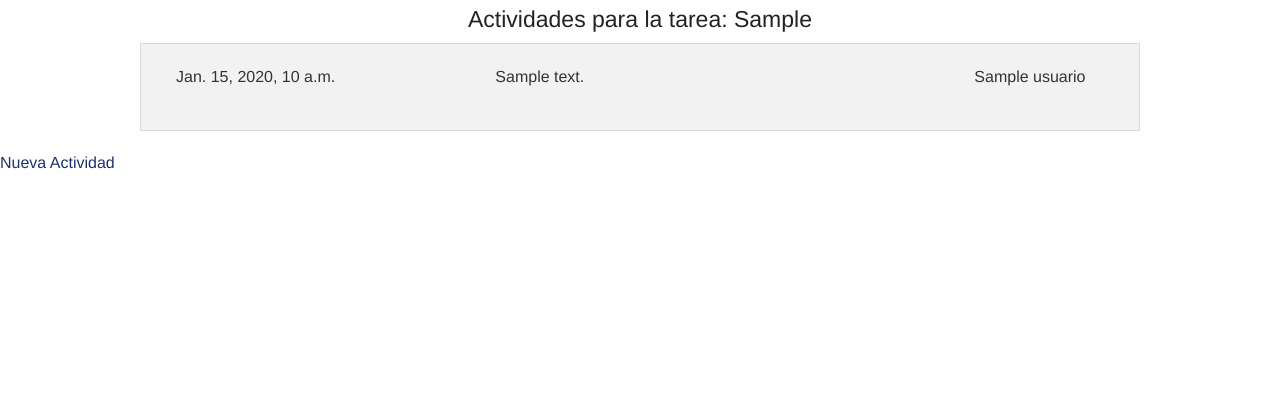
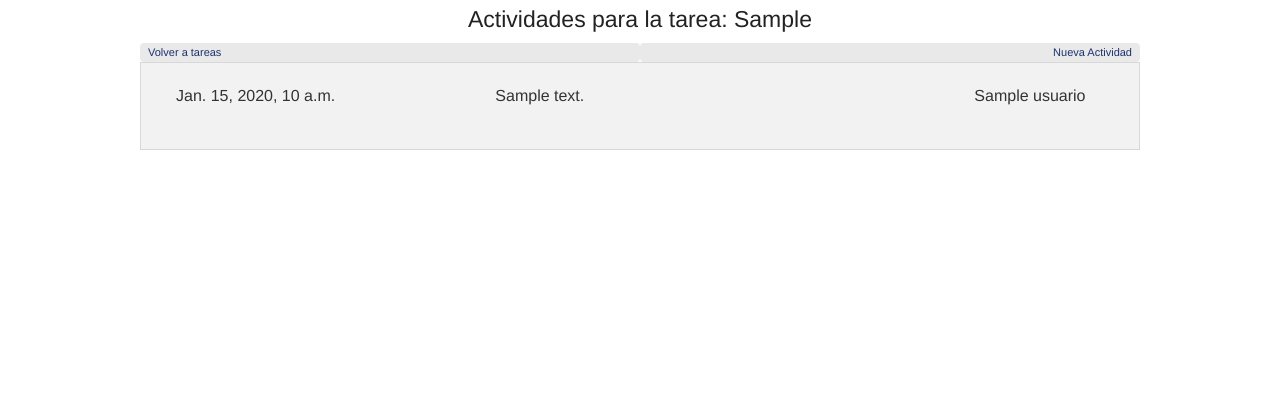
Before and after one commit to manuelmercado/memorize, a Django app: template actividades/templates/lista_actividades.html in a window 1280 px wide. Shown: the top 420 px of the page. Run offline with Django 3.2, Linux system fonts and the light colour scheme; the template is opened without the code that fills it: most values are stand-ins (such as "Sample title", 1, 10 or a date in 2020).

Commit message:
link a tareas

```diff
--- a/actividades/templates/lista_actividades.html
+++ b/actividades/templates/lista_actividades.html
@@ -9,6 +9,14 @@
 </head>
 <body>
 	<h4 class="text-center">Actividades para la tarea: {{tarea_t}}</h4>
+	<div class="row">
+		<div class="small-6 column radius secondary label text-left">
+			<a href="/">Volver a tareas</a>
+		</div>
+		<div class="small-6 column radius secondary label text-right">
+			<a href="/actividades/add_actividades/id={{id}}">Nueva Actividad</a>
+		</div>
+	</div>
 	<section class="container">
 		{% for ind in q_actividades %}
 		<article class="row panel clearfix">
@@ -24,9 +32,6 @@
 		</article>
 		{% endfor %}
 	</section>
-	<div>
-		<a href="/actividades/add_actividades/id={{id}}">Nueva Actividad</a>
-	</div>
   <script src="/static/js/vendor/jquery.js"></script>
   <script src="/static/js/foundation.min.js"></script>
 </body>
```
